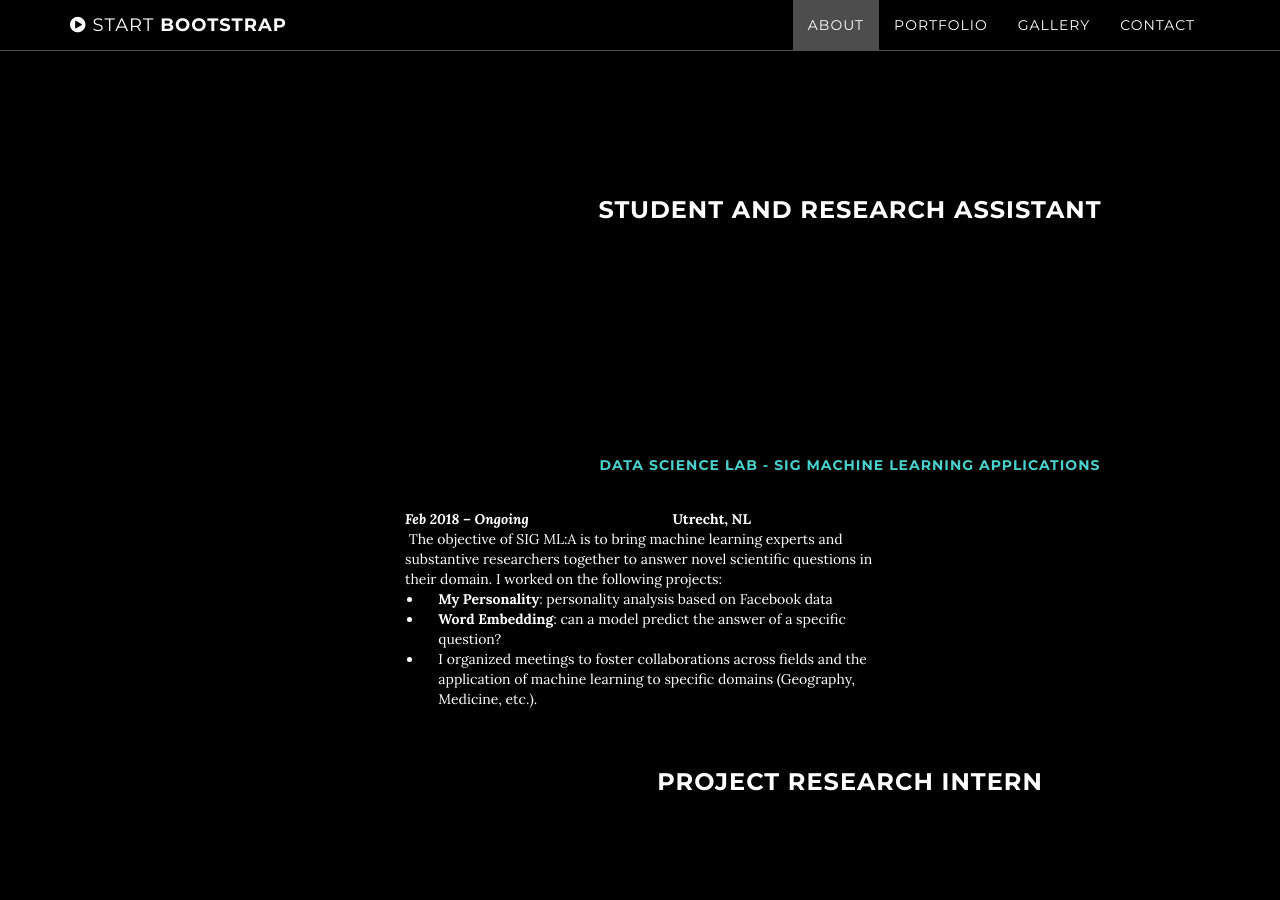
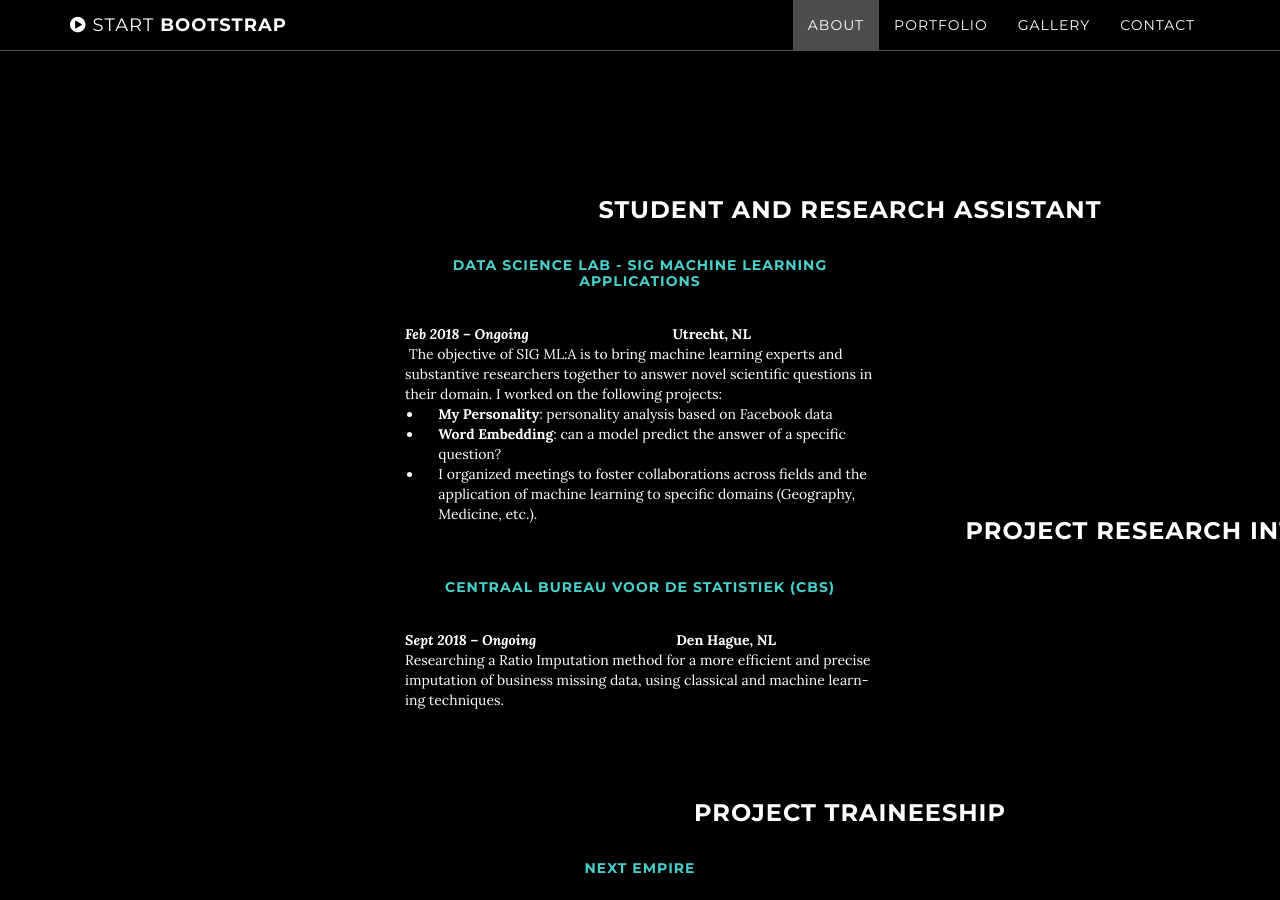
Before and after one commit to AgneseG/AgneseG.github.io, a Jekyll site: the page built from index.html, in a window 1280 px wide and 900 px high, scrolled down 1171 px. Built offline with Jekyll 4.4.1, drawn with Linux system fonts in a browser that asks for light colours.

Commit message:
Update about.html

```diff
--- a/_includes/about.html
+++ b/_includes/about.html
@@ -5,7 +5,7 @@
                 <h2>Experience</h2>
 
 <h3 class="container content-section text-align: left">Student and Research Assistant</h3>
-<h5 class="container content-section text-align: left" style="color:#48D1CC">Data Science Lab - SIG Machine Learning Applications</h5>
+<h5 class="col-lg-8 col-lg-offset-2" style="color:#48D1CC">Data Science Lab - SIG Machine Learning Applications</h5>
 <strong class="col-lg-8 col-lg-offset-2" style="text-align: left;"><em>Feb 2018 &ndash; Ongoing &nbsp;</em> &nbsp; &nbsp; &nbsp; &nbsp; &nbsp; &nbsp; &nbsp; &nbsp; &nbsp; &nbsp; &nbsp; &nbsp; &nbsp; &nbsp; &nbsp; &nbsp; &nbsp; &nbsp; Utrecht, NL</strong>
 <div class="col-lg-8 col-lg-offset-2" style="text-align: left;">&nbsp;The objective of SIG ML:A is to bring machine learning experts and substantive researchers together to answer novel scientific questions in their domain. I worked on the following projects:</div>
 <ul>
@@ -19,14 +19,14 @@
 
 <br>
 <h3 class="container content-section text-align: left">Project Research Intern</h3>
-<h5 class="container content-section text-align: left" style="color:#48D1CC">Centraal Bureau voor de Statistiek (CBS)</h5>
+<h5 class="col-lg-8 col-lg-offset-2" style="color:#48D1CC">Centraal Bureau voor de Statistiek (CBS)</h5>
 <strong class="col-lg-8 col-lg-offset-2" style="text-align: left;"><em>Sept 2018 &ndash; Ongoing &nbsp;</em> &nbsp; &nbsp; &nbsp; &nbsp;&nbsp; &nbsp; &nbsp; &nbsp; &nbsp; &nbsp;  &nbsp; &nbsp; &nbsp; &nbsp; &nbsp; &nbsp; &nbsp; &nbsp; Den Hague, NL</strong>
 
 <div class="col-lg-8 col-lg-offset-2" style="text-align: left;">Researching a Ratio Imputation method for a more efficient and precise imputation of business missing data, using classical and machine learn- ing techniques.</div>
 <br>
 
 <h3 class="container content-section text-align: left">Project Traineeship</h3>
-<h5 class="container content-section text-align: left" style="color:#48D1CC">Next Empire</h5>
+<h5 class="col-lg-8 col-lg-offset-2" style="color:#48D1CC">Next Empire</h5>
 <strong class="col-lg-8 col-lg-offset-2" style="text-align: left;"><em>Sept 2018 &ndash; Nov 2018</em> &nbsp; &nbsp; &nbsp; &nbsp; &nbsp;&nbsp; &nbsp; &nbsp; &nbsp; &nbsp; &nbsp;  &nbsp; &nbsp; &nbsp; &nbsp; &nbsp; &nbsp; &nbsp; &nbsp; &nbsp; &nbsp; Amsterdam, NL</strong>
 
 <div class="col-lg-8 col-lg-offset-2" style="text-align: left;">Next Empire <a href="http://nextempire.net">(http://nextempire.net)</a>&nbsp;is a digital product studio with many clients in the music business. For my audio segmentation project I&rsquo;ve built from scratch an audio files classification model which seg- mented radiostreams into the individual songs and the speech or com- mercials in between. I used:</div>
```
